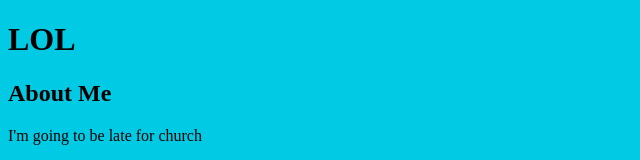
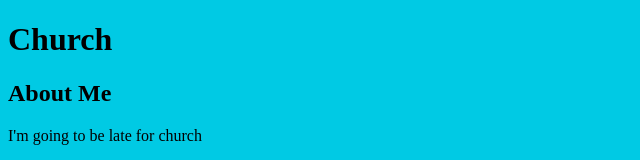
Before and after one commit to clifflfc/Udacity-Github-Course, a plain HTML site: page index.html in a window 1280 px wide. Shown: the top 160 px of the page, without its empty margins (0-640 px from the left). Drawn offline with Linux system fonts and the light colour scheme.

Commit message:
Heading update

```diff
--- a/index.html
+++ b/index.html
@@ -9,7 +9,7 @@
 </head>
 <body>
  <header>
-   <h1> LOL </h1>
+   <h1> Church </h1>
  </header>
 
  <div class="container">
```
